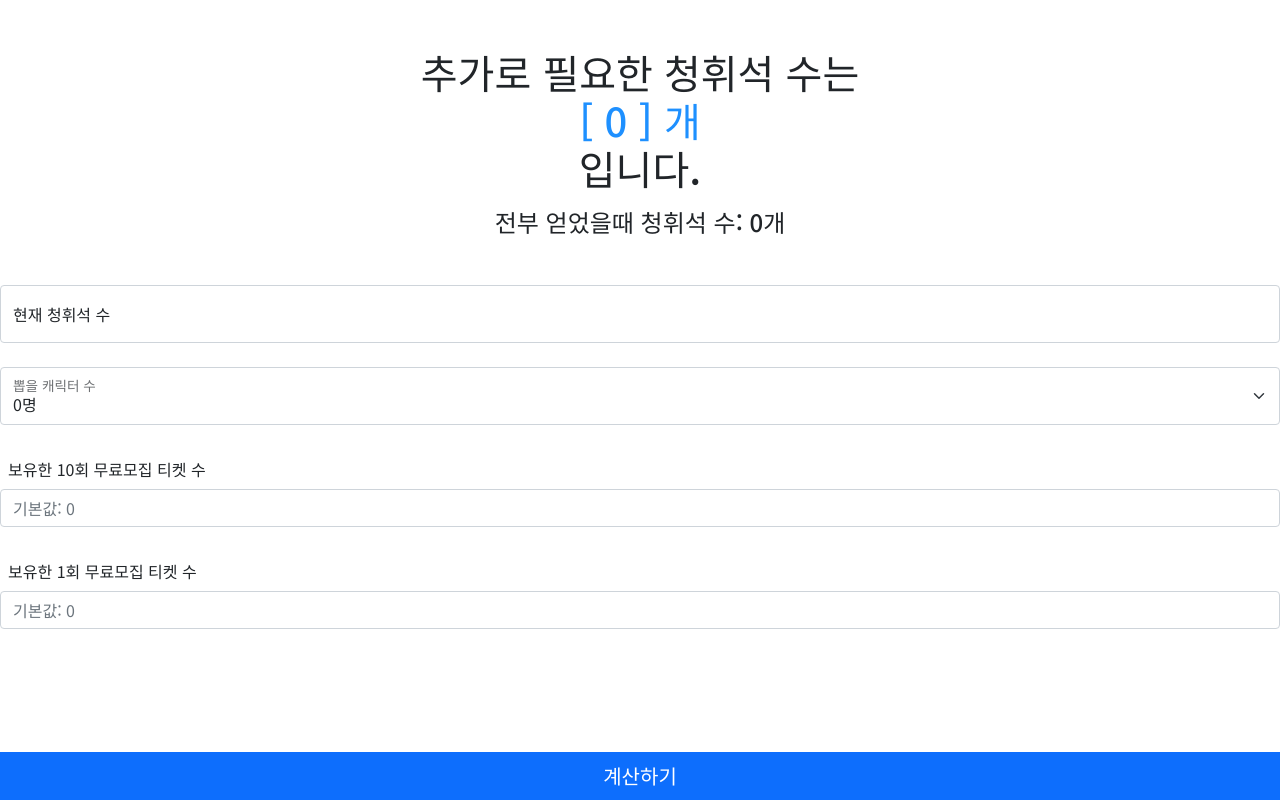
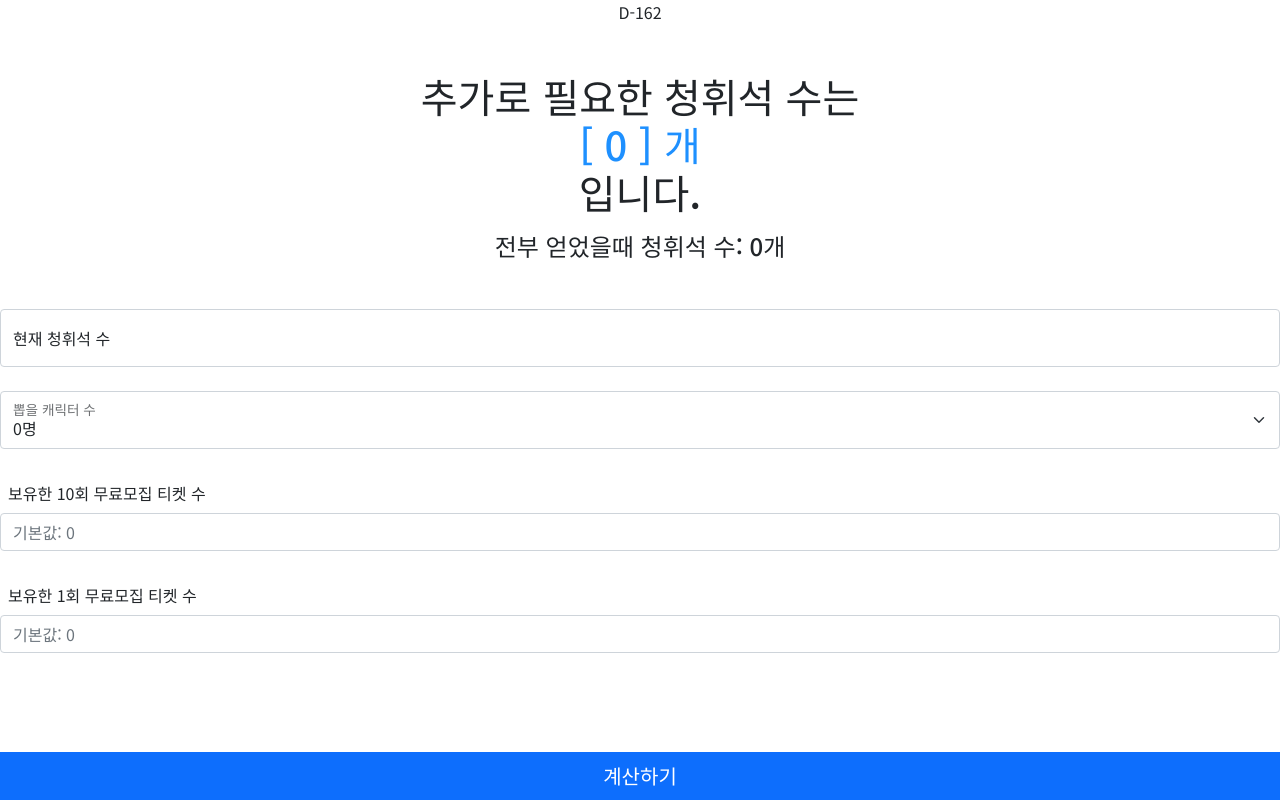
Before and after one commit to Pointer64/B.A.-stone-calculator, a plain HTML site: page index.html in a window 1280 px wide. Drawn offline with nearby package versions, Linux system fonts and the light colour scheme.

Commit message:
d-day added.

```diff
--- a/index.html
+++ b/index.html
@@ -13,6 +13,9 @@
     <title>돌천계</title>
   </head>
   <body>
+    <div class="container">
+        <p class="m-auto" id="d-day">D-365</p>
+    </div>
 
     <div class="container mt-5 mb-5">
         <h1 class="m-auto">추가로 필요한 청휘석 수는 <br><span id="count">[ 0 ] 개</span><br> 입니다.</h1>
--- a/script.js
+++ b/script.js
@@ -16,6 +16,8 @@ let select_character_count = document.getElementById("person_count");
 let input_10ticket_count = document.getElementById("10ticket_count");
 let input_1ticket_count = document.getElementById("1ticket_count");
 let now_stones = document.getElementById("now_stones");
+
+let d_day = document.getElementById("d-day");
 
 let want_character_count = 0;
 let have_10tickets_count = 0;
@@ -68,3 +70,20 @@ calculate_start_btn.addEventListener("click", function () {
         ( 24000 * want_character_count - 1200 * have_10tickets_count - 120 * have_1tickets_count)
     }개`
 });
+
+
+
+const today = new Date();
+const targetDate = new Date('2025-01-19');
+
+// 밀리초 단위 차이 계산
+const diffTime = targetDate - today;
+
+// 밀리초를 일수로 변환
+const diffDays = Math.ceil(diffTime / (1000 * 60 * 60 * 24));
+
+if (diffDays < 0) {
+    d_day.innerHTML = `D+${diffDays * (-1)}`;
+} else {
+    d_day.innerHTML = `D-${diffDays}`;
+}
```
